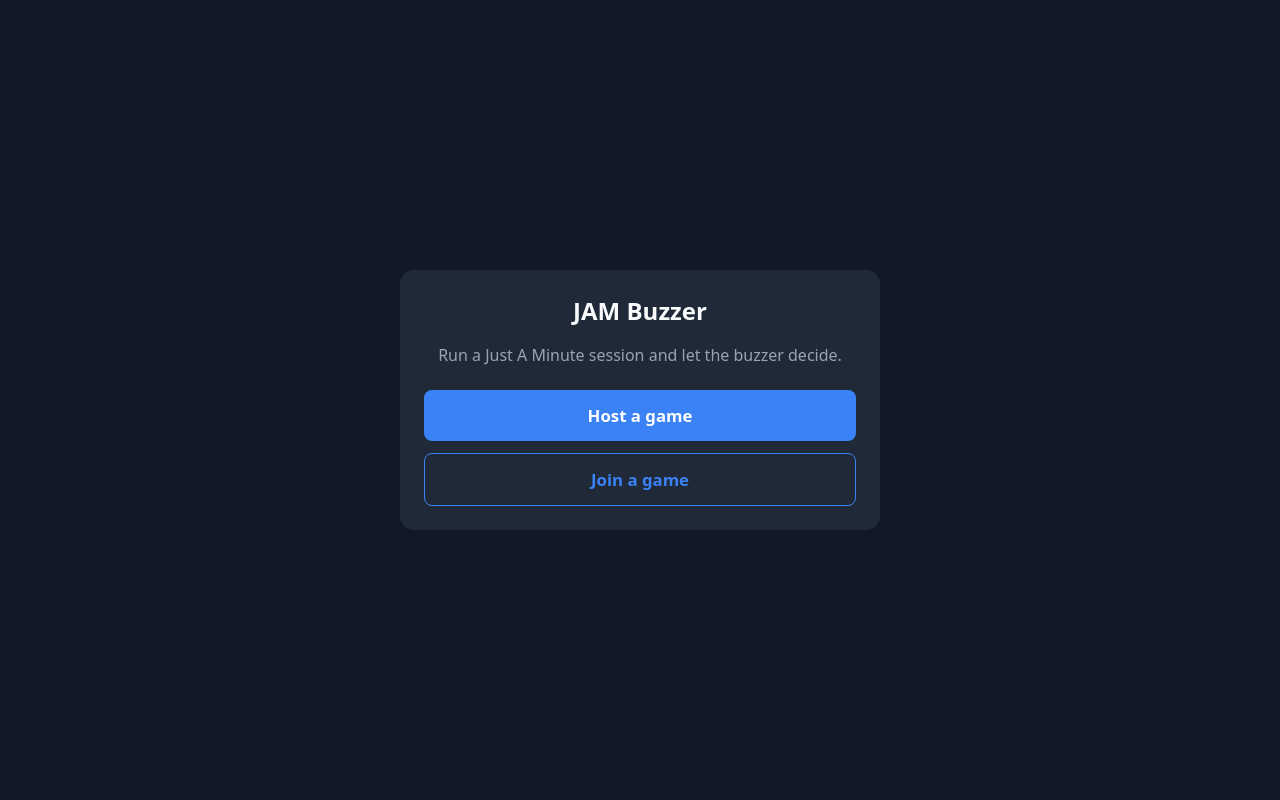
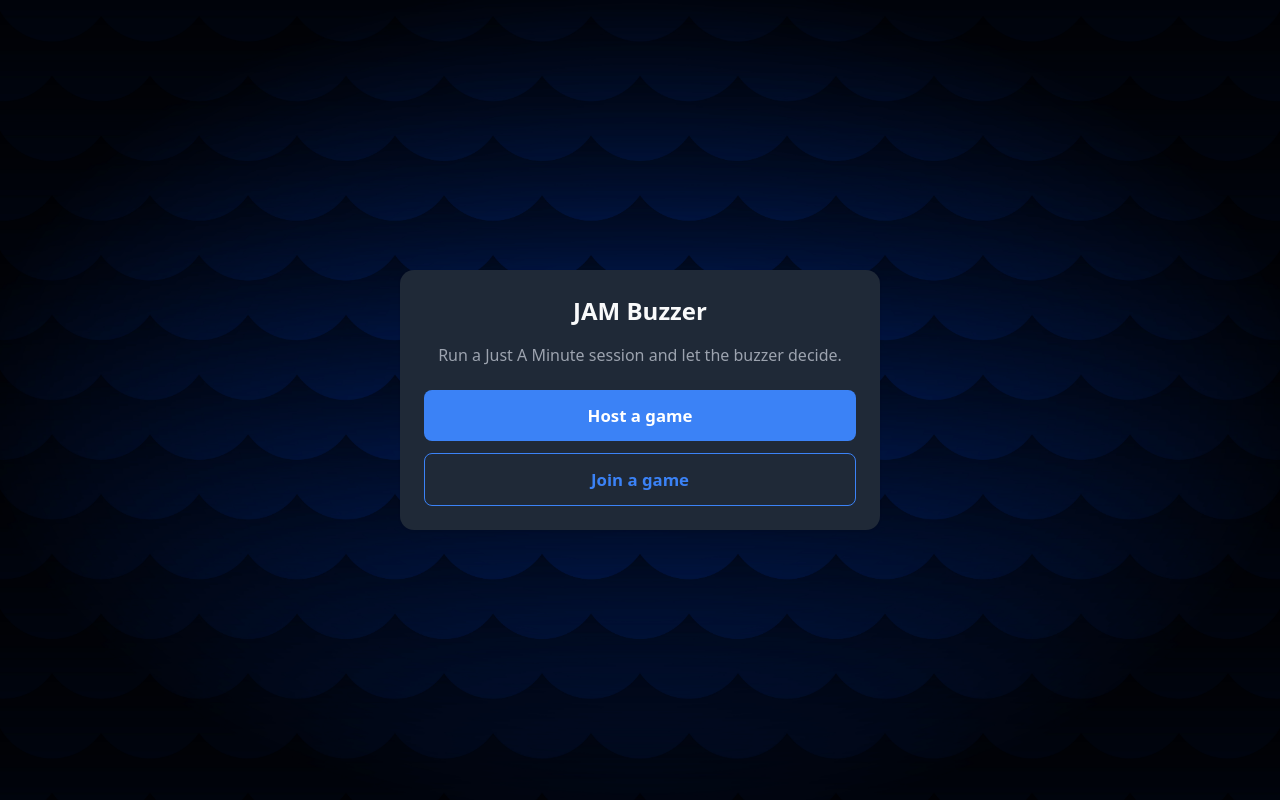
Before and after one commit to s-aura-bhhh/jam, a Flask app: page / in a window 1280 px wide. Run offline with Flask 3, Linux system fonts and the light colour scheme.

Commit message:
Update style.css

```diff
--- a/static/css/style.css
+++ b/static/css/style.css
@@ -24,7 +24,7 @@ body {
   background-image: url("/static/bgi.jpg");
   background-size: cover;
   background-attachment: fixed;
-  background: var(--color-bg);
+  background-position: center; /* Good to add this to keep the circles centered */
   color: var(--color-text);
   font-family: system-ui, -apple-system, "Segoe UI", Roboto, sans-serif;
   font-size: 16px;
```
